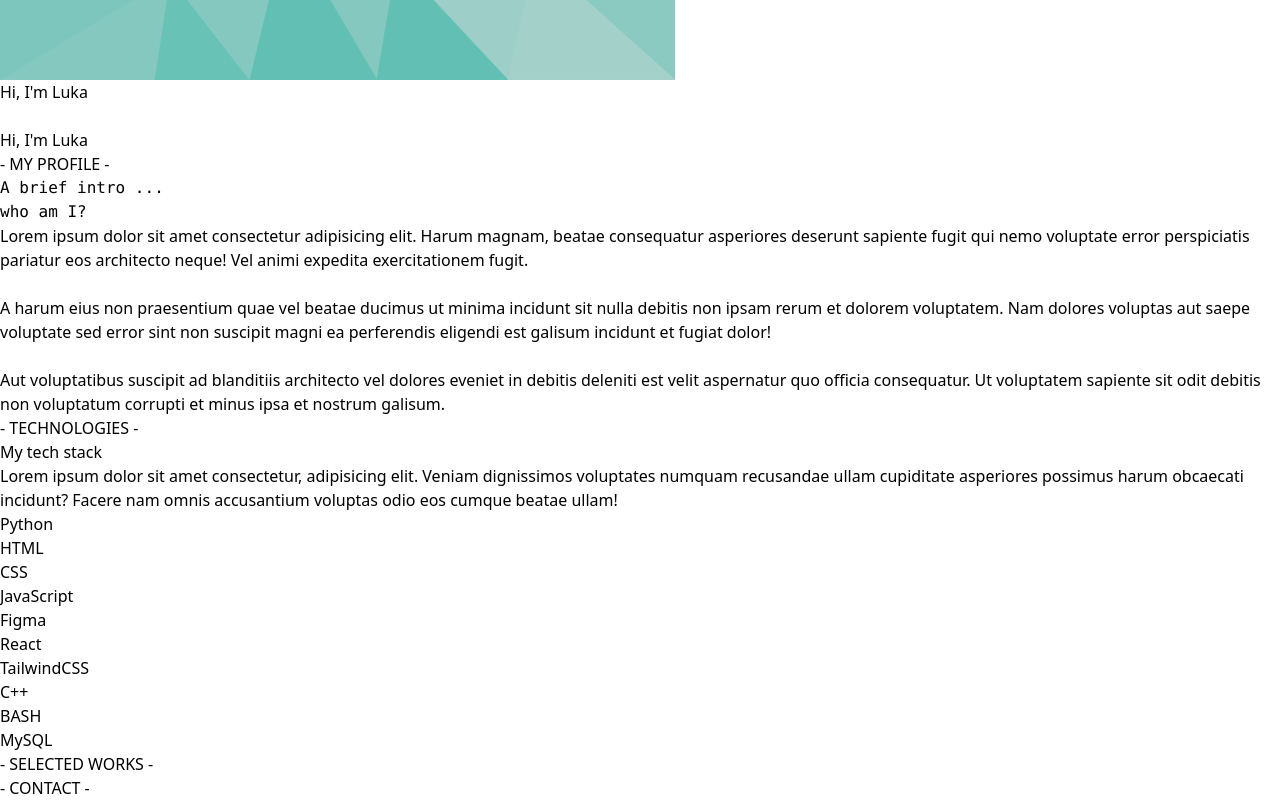
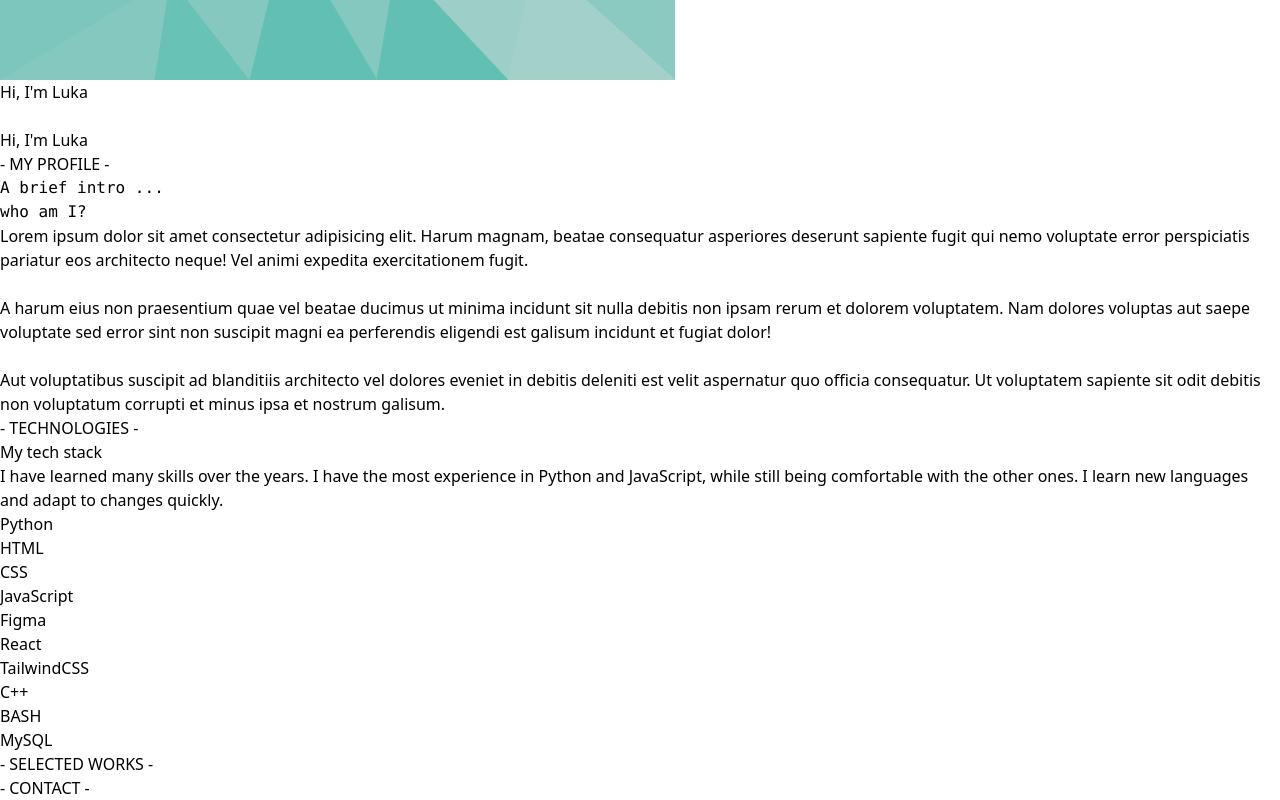
Before and after one commit to FluxyPrograming/CV_WEB, a React (Vite) app: page / in a window 1280 px wide. Shown: the part 966-1766 px from the top of the page. Built offline with nearby package versions, Linux system fonts and the light colour scheme.

Commit message:
Added actual text

```diff
--- a/src/components/Technologies.jsx
+++ b/src/components/Technologies.jsx
@@ -7,16 +7,16 @@ export const Technologies = () => {
           - TECHNOLOGIES -
         </h1>
 
-        <div className="flex gap-40 ml-[25dvw] mt-20 mb-20">
+        <div className="flex gap-[20dvw] ml-[25dvw] mt-20 mb-20">
           <div>
             <h2 className="text-4xl font-grotesk">
               My tech <span className="font-extrabold text-accent">stack</span>
             </h2>
             <p className="w-[25dvw] font-general text-xl">
-              Lorem ipsum dolor sit amet consectetur, adipisicing elit. Veniam
-              dignissimos voluptates numquam recusandae ullam cupiditate
-              asperiores possimus harum obcaecati incidunt? Facere nam omnis
-              accusantium voluptas odio eos cumque beatae ullam!
+              I have learned many skills over the years. I have the most
+              experience in Python and JavaScript, while still being comfortable
+              with the other ones. I learn new languages and adapt to changes
+              quickly.
             </p>
           </div>
           <div>
```
